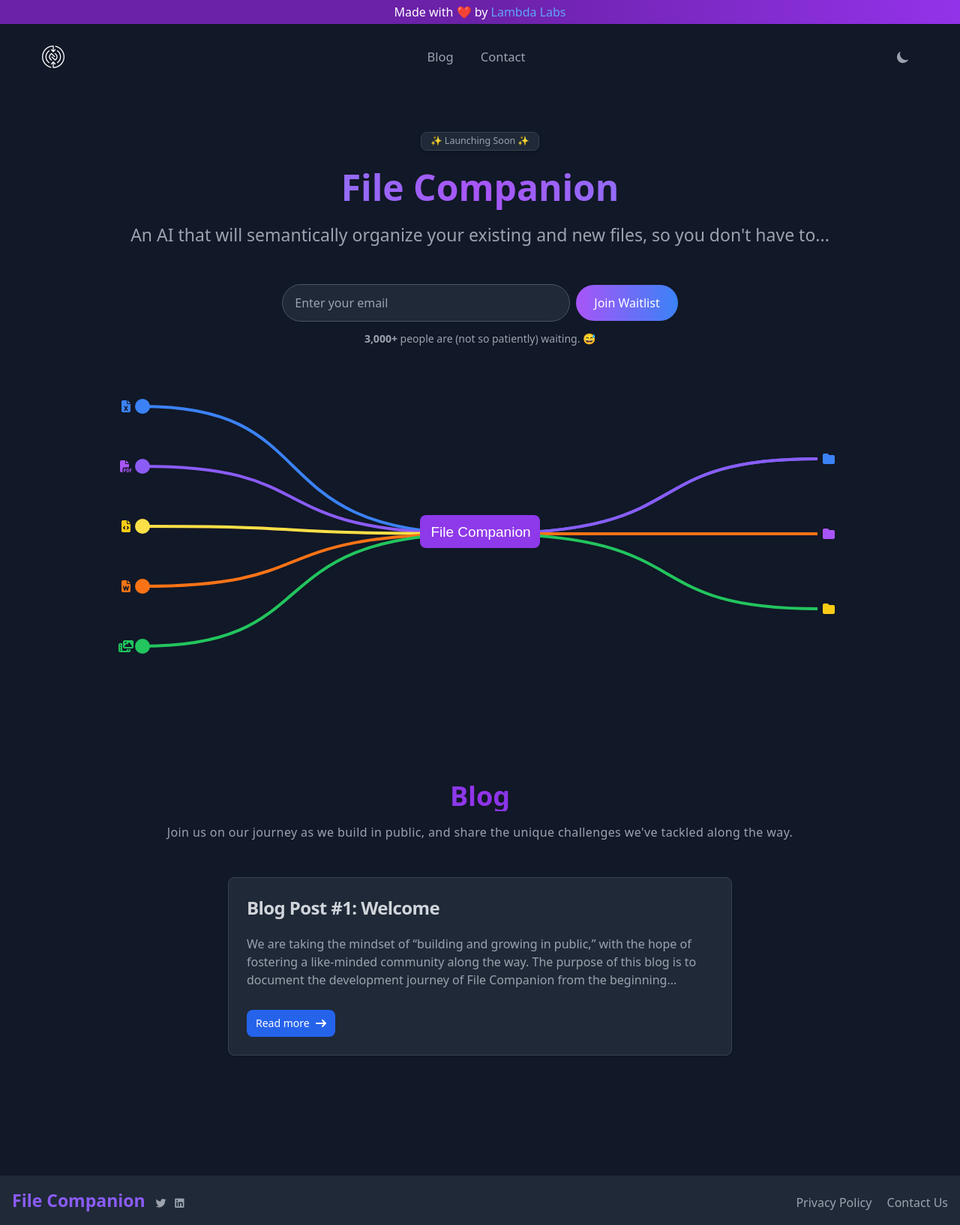
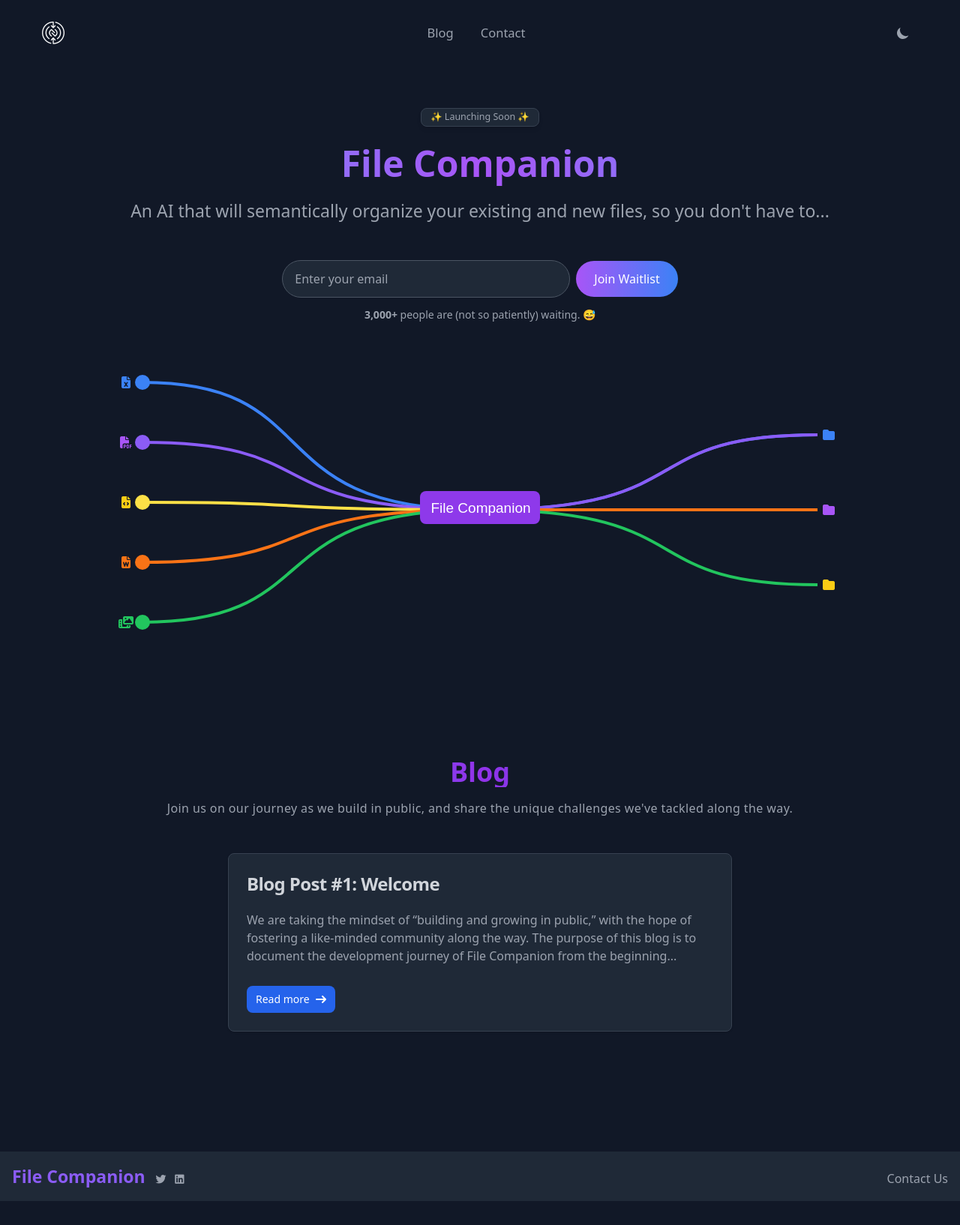
Before and after one commit to duggalr/ai-file-manager, a Django app: page / in a window 1280 px wide. Shown: the whole page at 75% size. After the commit the page ends 1602 px from the top, so only its background shows below. Run offline with Django 5.2, Linux system fonts and the light colour scheme; parts of the project's set-up code (start-up, migrations or seed data) failed here and were passed over; some libraries are stand-ins or nearby versions.

Commit message:
updating base

```diff
--- a/templates/core/base.html
+++ b/templates/core/base.html
@@ -55,10 +55,9 @@
 <body class="bg-gray-100 text-gray-900 dark:bg-gray-900 dark:text-white font-sans">
 
         <!-- Banner Section -->
-        <!-- <div class="bg-purple-900 text-white py-1 text-center font-normal"> -->
-        <div class=" bg-gradient-to-r from-purple-800 via-purple-800 to-purple-600 text-white py-1 text-center font-normal">
+        <!-- <div class=" bg-gradient-to-r from-purple-800 via-purple-800 to-purple-600 text-white py-1 text-center font-normal">
             Made with ❤️ by <a href="https://lambdalabs.com/" class="text-blue-400" target="_blank" rel="noopener noreferrer">Lambda Labs</a>
-        </div>
+        </div> -->
 
        <!-- Top Navbar -->
        <nav class="flex justify-between items-center p-6 px-14">
@@ -129,9 +128,7 @@
                 </span>
             </div>
 
-
             <div class="text-gray-600 dark:text-gray-400 space-x-4 pt-2">
-                <a href="#" target="_blank" rel="noopener noreferrer" class="hover:text-blue-400">Privacy Policy</a>
                 <a href="#" target="_blank" rel="noopener noreferrer" class="hover:text-blue-400">Contact Us</a>
             </div>
         </div>
```
